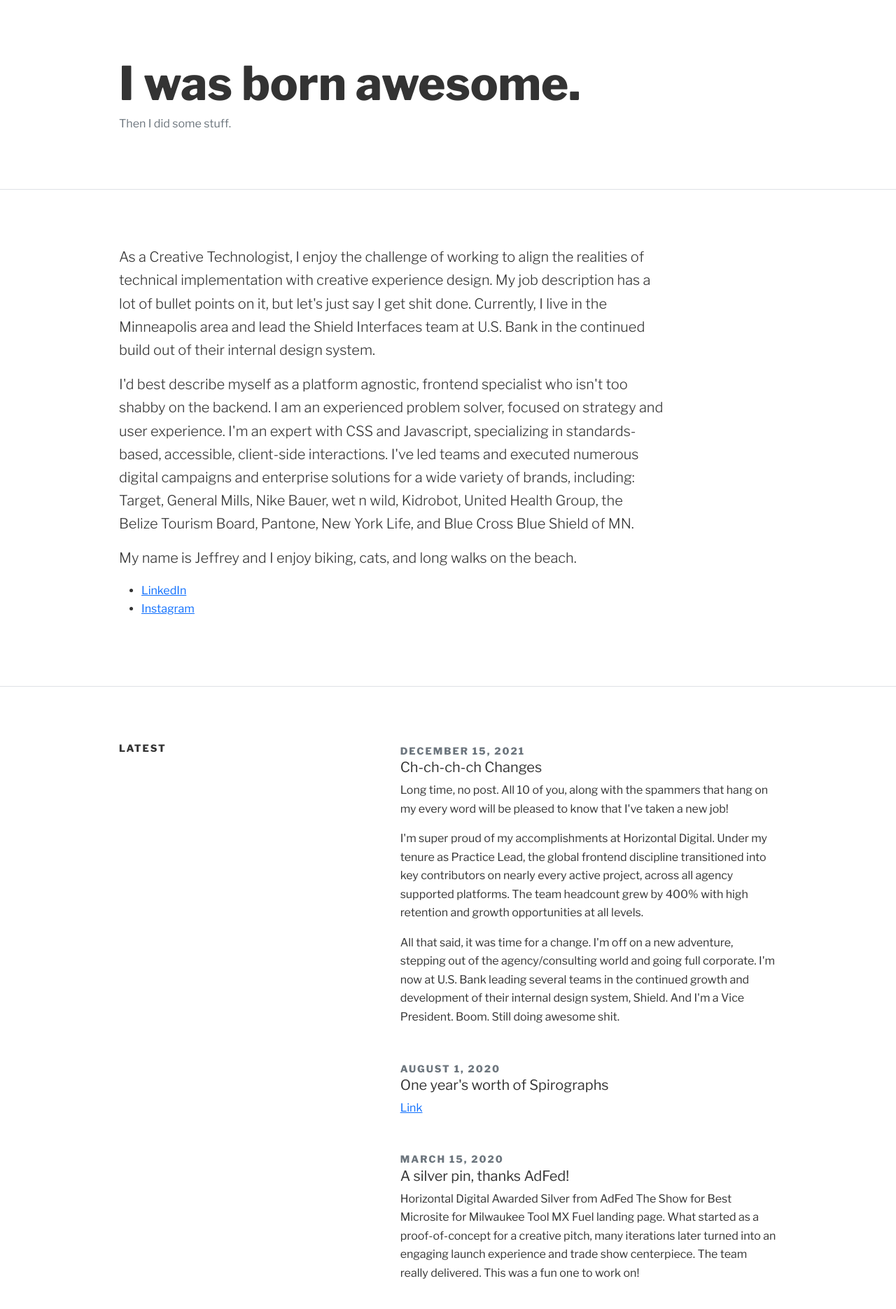
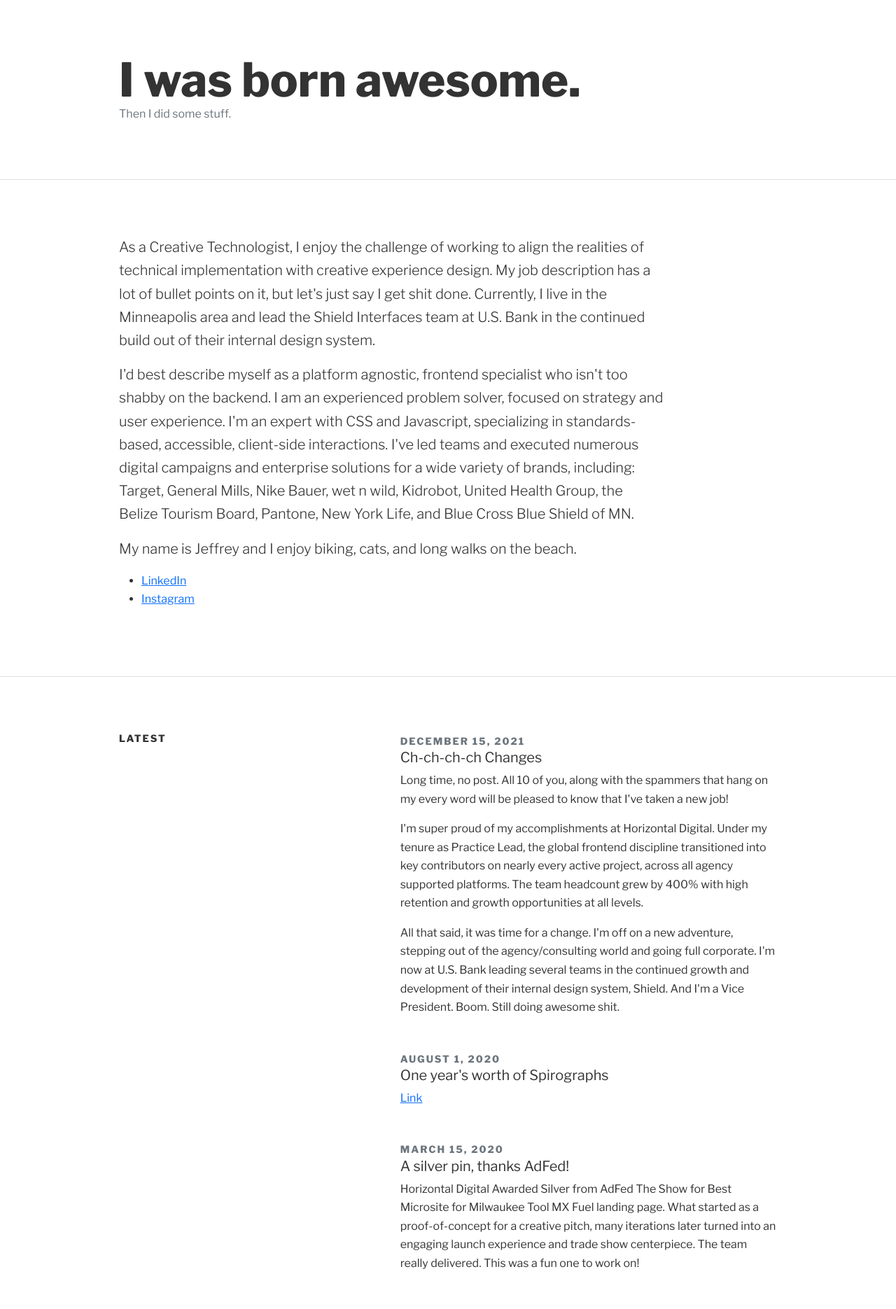
Before and after one commit to jeffreyisham/jeffreyisham.github.io, a Jekyll site: the page built from index.html, in a window 1280 px wide. Shown: the top 1870 px of the page at 70% size. Built offline with Jekyll 4.4.1, drawn with Linux system fonts in a browser that asks for light colours.

Commit message:
Update head.html

```diff
--- a/_includes/head.html
+++ b/_includes/head.html
@@ -16,13 +16,13 @@
         line-height: 1.66;
       }
       .container { padding: 4rem 1.25rem; }
-      .site-title { font-size: 2rem; margin-bottom: .25rem; }
+      .site-title { font-size: 2rem; margin-bottom: 0; line-height: 1.05; }
       .posts .post { margin-bottom: 3rem; }
       .posts .post:last-child { margin-bottom: 0; }
       .section-headline, .post-date { letter-spacing: 2px; }
       @media (min-width: 768px) {
         .container { max-width: 708px!important; padding: 5rem 0; }
-        .site-title { font-size: 3rem; margin-bottom: .25rem; }
+        .site-title { font-size: 3rem; }
       }
       @media (min-width: 992px) {
         .container { max-width: 940px!important; }
```
